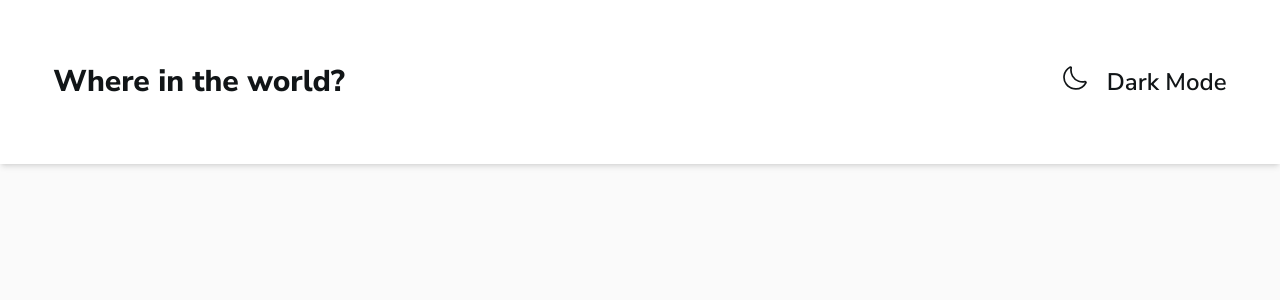
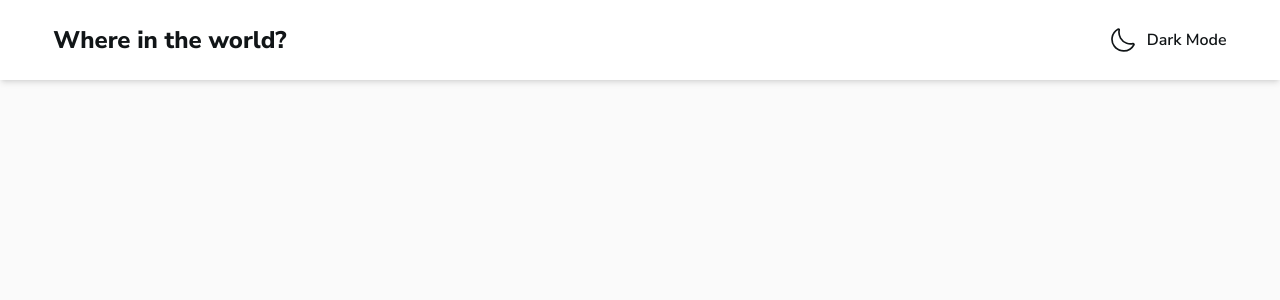
Before and after one commit to RicardoTaipe/rest-countries-api-react-app, a Next.js app: page / in a window 1280 px wide. Shown: the top 300 px of the page. Built offline with nearby package versions, Linux system fonts and the light colour scheme.

Commit message:
adapt navbar for desktop

```diff
--- a/components/Navbar.tsx
+++ b/components/Navbar.tsx
@@ -7,10 +7,15 @@ function Navbar() {
   };
 
   return (
-    <nav className="bg-primary-1 text-accent-1 py-16 shadow-md">
+    <nav className="bg-primary-1 text-accent-1 py-16 md:py-6 shadow-md">
       <div className="w-11/12 flex justify-between items-center max-w-7xl mx-auto">
-        <p className="font-extrabold text-3xl">Where in the world?</p>
-        <div className="flex gap-5" onClick={toggleTheme}>
+        <p className="font-extrabold text-3xl md:text-2xl">
+          Where in the world?
+        </p>
+        <div
+          className="flex gap-5 md:gap-3 cursor-pointer"
+          onClick={toggleTheme}
+        >
           <svg
             className="fill-accent-1"
             fill="#000000"
@@ -23,7 +28,7 @@ function Navbar() {
           >
             <path d="M18.44,34.68a18.22,18.22,0,0,1-2.94-.24,18.18,18.18,0,0,1-15-20.86A18.06,18.06,0,0,1,9.59.63,2.42,2.42,0,0,1,12.2.79a2.39,2.39,0,0,1,1,2.41L11.9,3.1l1.23.22A15.66,15.66,0,0,0,23.34,21h0a15.82,15.82,0,0,0,8.47.53A2.44,2.44,0,0,1,34.47,25,18.18,18.18,0,0,1,18.44,34.68ZM10.67,2.89a15.67,15.67,0,0,0-5,22.77A15.66,15.66,0,0,0,32.18,24a18.49,18.49,0,0,1-9.65-.64A18.18,18.18,0,0,1,10.67,2.89Z" />
           </svg>
-          <span className="text-2xl font-semibold">Dark Mode</span>
+          <span className="text-2xl font-semibold md:text-base">Dark Mode</span>
         </div>
       </div>
     </nav>
```
